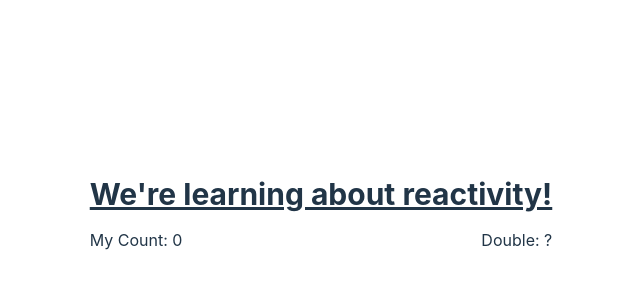
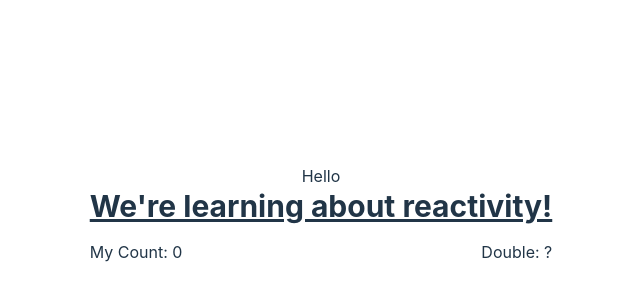
Before and after one commit to ashleymoogle/wkshpxlnt, a Vue app: page / in a window 1280 px wide. Shown: the part 186-486 px from the top of the page, without its empty margins (319-959 px from the left). Built offline with nearby package versions, Linux system fonts and the light colour scheme.

Commit message:
fix: fixed vue version, pini and router

```diff
--- a/package.json
+++ b/package.json
@@ -14,10 +14,12 @@
     "postcss": "^8.4.23",
     "sass": "^1.62.1",
     "tailwindcss": "^3.3.2",
-    "vue": "^3.2.47",
+    "vue": "^3.3.4",
+    "vue-demi": "^0.14.5",
     "vue-router": "4"
   },
   "devDependencies": {
+    "@types/node": "^20.2.1",
     "@vitejs/plugin-vue": "^4.1.0",
     "typescript": "^5.0.2",
     "vite": "^4.3.2",
--- a/src/App.vue
+++ b/src/App.vue
@@ -1,9 +1,10 @@
 <script setup lang="ts">
-  import Home from './components/Home.vue';
+
 </script>
 
 <template>
   <div>
-    <home />
+      Hello
+      <router-view></router-view>
   </div>
 </template>
--- a/src/main.ts
+++ b/src/main.ts
@@ -1,9 +1,12 @@
 import { createApp } from 'vue'
 import { createPinia } from 'pinia'
+import { router } from './router'
 import './style.css'
 import App from './App.vue'
 
 const pinia = createPinia()
 // @ts-ignore
 const app = createApp(App);
-app.use(pinia).mount('#app');
+app.use(pinia);
+app.use(router);
+app.mount('#app');
--- a/src/router.ts
+++ b/src/router.ts
@@ -3,7 +3,6 @@ import Home from '@/src/components/Home.vue';
 
 const routes: any[] = [{
     path: '/',
-    redirect: '/',
     component: Home,
     // component: () => import('@/src/components/Home.vue'),
 }];
@@ -13,4 +12,7 @@ const router = createRouter({
     routes,
 })
 
-export default router;
+export {
+    router,
+    routes,
+};
--- a/vite.config.ts
+++ b/vite.config.ts
@@ -1,7 +1,14 @@
 import { defineConfig } from 'vite'
 import vue from '@vitejs/plugin-vue'
+import { resolve } from 'path'
+
 
 // https://vitejs.dev/config/
 export default defineConfig({
+  resolve:{
+    alias:{
+      '@' : resolve(__dirname, './')
+    },
+  },
   plugins: [vue()],
 })
```
Also changed, not shown: tsconfig.json (+4 -7 lines), 1 other file (tests, documents, lock files or other folders).
